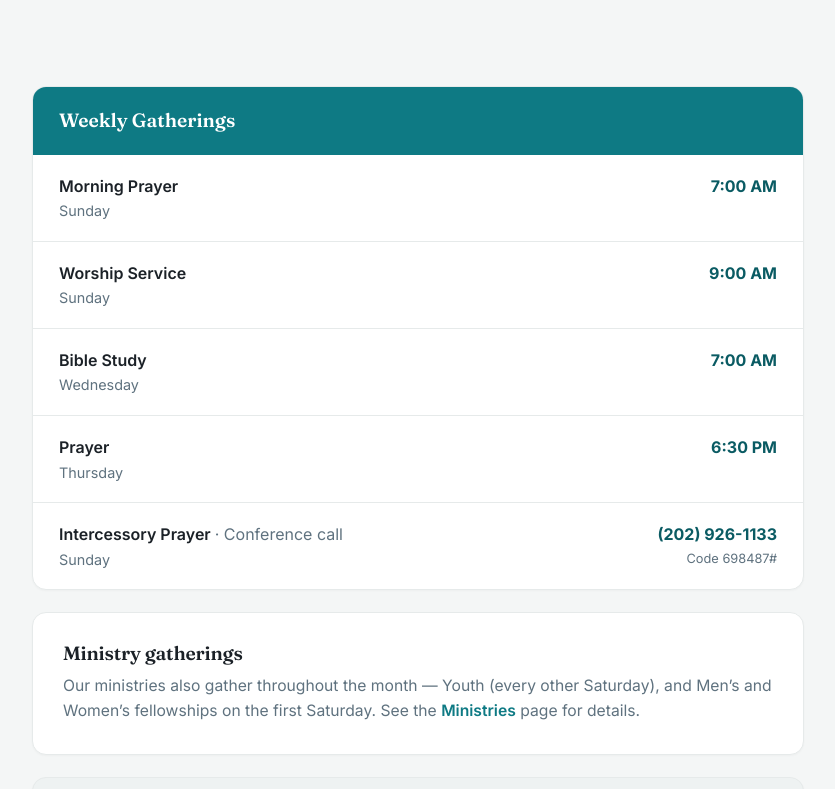
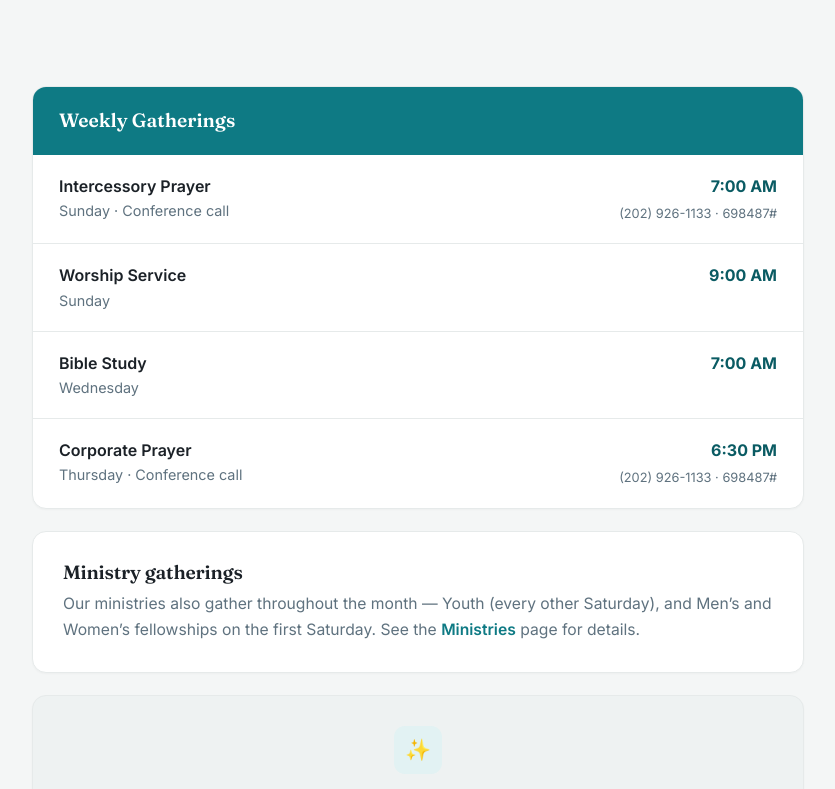
Before and after one commit to bcfc1media-collab/berean-site, a plain HTML site: page events.html in a window 1280 px wide. Shown: the part 418-1207 px from the top of the page, without its empty margins (222-1057 px from the left). Drawn offline with Linux system fonts and the light colour scheme.

Commit message:
Events: Sunday 7AM = Intercessory Prayer, Thursday 6:30PM = Corporate Prayer (both on the conference call)

```diff
--- a/events.html
+++ b/events.html
@@ -48,11 +48,10 @@
     <div class="card" style="padding:0;overflow:hidden">
       <div style="background:var(--brand);color:#fff;padding:18px 26px;font-family:var(--serif);font-weight:600;font-size:1.2rem">Weekly Gatherings</div>
       <div>
-        <div style="display:flex;justify-content:space-between;gap:1rem;padding:18px 26px;border-bottom:1px solid var(--border)"><div><div style="font-weight:600">Morning Prayer</div><div style="color:var(--muted);font-size:.9rem">Sunday</div></div><div style="font-weight:700;color:var(--brand-strong)">7:00 AM</div></div>
+        <div style="display:flex;justify-content:space-between;gap:1rem;padding:18px 26px;border-bottom:1px solid var(--border)"><div><div style="font-weight:600">Intercessory Prayer</div><div style="color:var(--muted);font-size:.9rem">Sunday · Conference call</div></div><div style="text-align:right"><div style="font-weight:700;color:var(--brand-strong)">7:00 AM</div><a href="tel:+12029261133,,698487%23" style="color:var(--muted);font-size:.8rem;text-decoration:none">(202) 926-1133 · 698487#</a></div></div>
         <div style="display:flex;justify-content:space-between;gap:1rem;padding:18px 26px;border-bottom:1px solid var(--border)"><div><div style="font-weight:600">Worship Service</div><div style="color:var(--muted);font-size:.9rem">Sunday</div></div><div style="font-weight:700;color:var(--brand-strong)">9:00 AM</div></div>
         <div style="display:flex;justify-content:space-between;gap:1rem;padding:18px 26px;border-bottom:1px solid var(--border)"><div><div style="font-weight:600">Bible Study</div><div style="color:var(--muted);font-size:.9rem">Wednesday</div></div><div style="font-weight:700;color:var(--brand-strong)">7:00 AM</div></div>
-        <div style="display:flex;justify-content:space-between;gap:1rem;padding:18px 26px;border-bottom:1px solid var(--border)"><div><div style="font-weight:600">Prayer</div><div style="color:var(--muted);font-size:.9rem">Thursday</div></div><div style="font-weight:700;color:var(--brand-strong)">6:30 PM</div></div>
-        <div style="display:flex;justify-content:space-between;gap:1rem;padding:18px 26px"><div><div style="font-weight:600">Intercessory Prayer <span style="font-weight:400;color:var(--muted)">· Conference call</span></div><div style="color:var(--muted);font-size:.9rem">Sunday</div></div><div style="text-align:right"><a href="tel:+12029261133,,698487%23" style="font-weight:700;color:var(--brand-strong);text-decoration:none">(202) 926-1133</a><div style="color:var(--muted);font-size:.8rem">Code 698487#</div></div></div>
+        <div style="display:flex;justify-content:space-between;gap:1rem;padding:18px 26px"><div><div style="font-weight:600">Corporate Prayer</div><div style="color:var(--muted);font-size:.9rem">Thursday · Conference call</div></div><div style="text-align:right"><div style="font-weight:700;color:var(--brand-strong)">6:30 PM</div><a href="tel:+12029261133,,698487%23" style="color:var(--muted);font-size:.8rem;text-decoration:none">(202) 926-1133 · 698487#</a></div></div>
       </div>
     </div>
 
```
